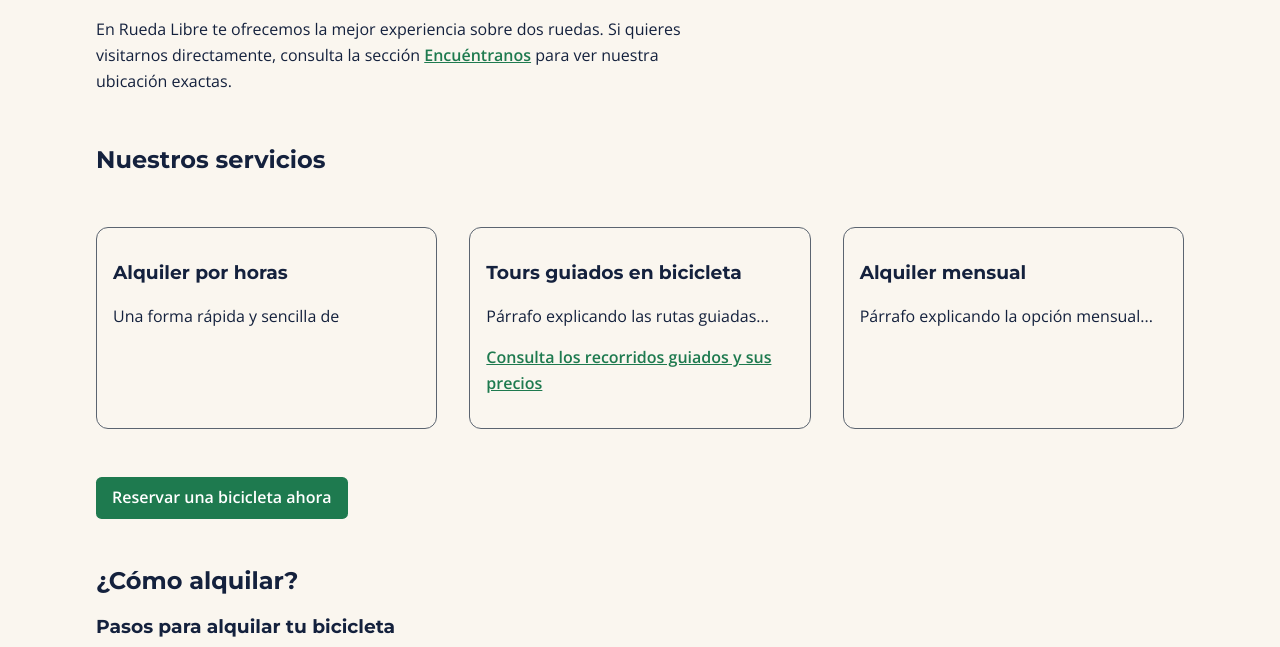
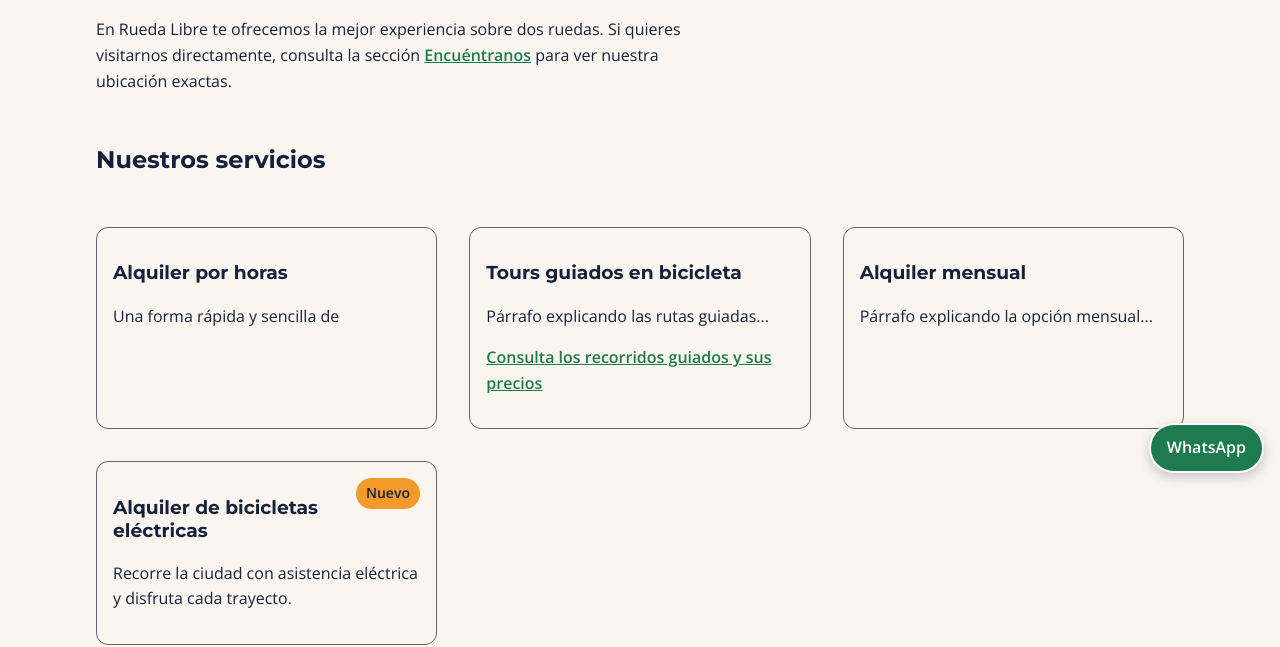
Before and after one commit to andresriwi/rueda-libre, a plain HTML site: page index.html in a window 1280 px wide. Shown: the part 311-958 px from the top of the page. Drawn offline with nearby package versions, Linux system fonts and the light colour scheme.

Commit message:
release: prepare Rueda Libre v1.0

```diff
--- a/css/styles.css
+++ b/css/styles.css
@@ -11,6 +11,7 @@
     --space-large: 2rem;
 }
 
+/* Base y tipografía */
 *,
 *::before,
 *::after {
@@ -37,6 +38,7 @@ h6 {
     line-height: 1.2;
 }
 
+/* Encabezado y navegación */
 header {
     align-items: center;
     background-color: var(--color-azul-noche);
@@ -123,10 +125,7 @@ header {
     color: var(--color-azul-noche);
 }
 
-footer a:hover {
-    color: var(--color-naranja-pedal);
-}
-
+/* Contenido y servicios */
 main {
     margin: 0 auto;
     max-width: 70rem;
@@ -166,13 +165,26 @@ figure {
     border-radius: 0.75rem;
     margin-bottom: 0;
     padding: var(--space-medium);
+    position: relative;
 }
 
-#servicios article img {
-    display: block;
-    width: 100%;
+.new-badge {
+    background-color: var(--color-naranja-pedal);
+    border-radius: 999px;
+    color: var(--color-azul-noche);
+    font-size: 0.875rem;
+    font-weight: 600;
+    padding: 0.25rem 0.65rem;
+    position: absolute;
+    right: var(--space-medium);
+    top: var(--space-medium);
 }
 
+.electric-service h3 {
+    padding-right: 4.5rem;
+}
+
+/* Enlaces, botones y foco */
 a {
     color: var(--color-verde-ruta);
     font-weight: 600;
@@ -182,24 +194,18 @@ a:hover {
     color: var(--color-azul-noche);
 }
 
-.cta-link {
+.cta-link,
+button {
     background-color: var(--color-verde-ruta);
+    border: 0;
     border-radius: 0.35rem;
     color: #FFFFFF;
+    cursor: pointer;
     display: inline-block;
-    padding: var(--space-small) var(--space-medium);
+    font: 600 1rem var(--font-body);
+    padding: 0.75rem 1.5rem;
     text-decoration: none;
     transition: background-color 160ms ease, color 160ms ease;
-}
-
-.cta-link:hover {
-    background-color: var(--color-azul-noche);
-    color: #FFFFFF;
-}
-
-.cta-link:focus-visible {
-    outline: 3px solid var(--color-azul-noche);
-    outline-offset: 3px;
 }
 
 a:focus-visible,
@@ -211,10 +217,7 @@ textarea:focus-visible {
     outline-offset: 3px;
 }
 
-footer a:focus-visible {
-    outline-color: var(--color-verde-ruta);
-}
-
+/* Imágenes */
 img {
     height: auto;
     max-width: 100%;
@@ -229,6 +232,7 @@ small {
     color: var(--color-gris-asfalto);
 }
 
+/* Tablas */
 table {
     border-collapse: collapse;
     width: 100%;
@@ -260,6 +264,7 @@ thead th {
     color: #FFFFFF;
 }
 
+/* Formulario */
 fieldset {
     border: 1px solid var(--color-verde-ruta);
     margin: 0 0 var(--space-large);
@@ -301,27 +306,16 @@ textarea {
     width: 100%;
 }
 
-button {
-    background-color: var(--color-verde-ruta);
-    border: 0;
-    color: #FFFFFF;
-    cursor: pointer;
-    font: 600 1rem var(--font-body);
-    padding: 0.75rem 1.5rem;
-}
-
-button:hover {
-    background-color: var(--color-azul-noche);
-}
-
+.cta-link:focus-visible,
 button:focus-visible {
     outline-color: var(--color-azul-noche);
 }
 
+/* Pie y acceso rápido */
 footer {
     background-color: var(--color-azul-noche);
     color: #FFFFFF;
-    padding: var(--space-medium) var(--space-large);
+    padding: var(--space-medium) var(--space-large) calc(var(--space-large) + 3.5rem);
     text-align: center;
 }
 
@@ -329,6 +323,38 @@ footer a {
     color: #FFFFFF;
 }
 
+footer a:hover {
+    color: var(--color-naranja-pedal);
+}
+
+.whatsapp-link {
+    background-color: var(--color-verde-ruta);
+    border: 2px solid #FFFFFF;
+    border-radius: 999px;
+    bottom: var(--space-medium);
+    box-shadow: 0 0.25rem 0.75rem rgb(20 33 61 / 24%);
+    color: #FFFFFF;
+    font-weight: 600;
+    padding: 0.65rem 1rem;
+    position: fixed;
+    right: var(--space-medium);
+    text-decoration: none;
+    z-index: 10;
+}
+
+.cta-link:hover,
+button:hover,
+.whatsapp-link:hover {
+    background-color: var(--color-azul-noche);
+    color: #FFFFFF;
+}
+
+.whatsapp-link:focus-visible {
+    outline: 3px solid var(--color-naranja-pedal);
+    outline-offset: 3px;
+}
+
+/* Ajustes para pantallas pequeñas */
 @media (max-width: 40rem) {
     header {
         flex-direction: column;
--- a/index.html
+++ b/index.html
@@ -54,6 +54,11 @@
   <article>
     <h3>Alquiler mensual</h3>
     <p>Párrafo explicando la opción mensual...</p>
+  </article>
+  <article class="electric-service">
+    <span class="new-badge">Nuevo</span>
+    <h3>Alquiler de bicicletas eléctricas</h3>
+    <p>Recorre la ciudad con asistencia eléctrica y disfruta cada trayecto.</p>
   </article>
   <p><a class="cta-link" href="paginas/reservas.html">Reservar una bicicleta ahora</a></p>
 </section>
@@ -127,5 +132,6 @@
 <footer>
   <p>Rueda Libre | <a href="mailto:hola@ruedalibre.com">hola@ruedalibre.com</a> | &copy; 2026</p>
 </footer>
+<a class="whatsapp-link" href="https://wa.me/573000000000" target="_blank" rel="noopener noreferrer" aria-label="Escríbenos por WhatsApp (se abre en otra pestaña)">WhatsApp</a>
 </body>
 </html>
```
Also changed, not shown: paginas/reservas.html (+1 -0 lines), paginas/tarifas.html (+1 -0 lines).
